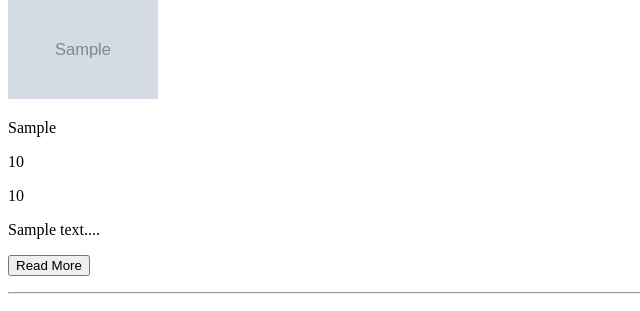
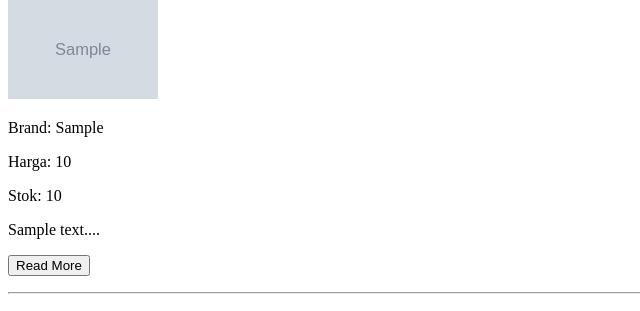
Before and after one commit to BenedictZir/bolapedia, a Django app: page / in a window 1280 px wide. Shown: the part 463-774 px from the top of the page, without its empty margins (0-640 px from the left). Run offline with Django 5.2, Linux system fonts and the light colour scheme; tables that the repository leaves empty hold one stand-in row (values such as "Sample post"); grey boxes marked "Sample" are stand-in pictures.

Commit message:
updated main and product detail page

```diff
--- a/main/templates/main.html
+++ b/main/templates/main.html
@@ -32,9 +32,9 @@
   <img src="{{ product.thumbnail }}" alt="thumbnail" width="150" height="100">
   <br />
   {% endif %}
-  <p>{{ product.brand }}</p>
-  <p>{{ product.price }}</p>
-  <p>{{ product.stock }}</p>
+  <p>Brand: {{ product.brand }}</p>
+  <p>Harga: {{ product.price }}</p>
+  <p>Stok: {{ product.stock }}</p>
   <p>{{ product.description|truncatewords:25 }}...</p>
 
   <p><a href="{% url 'main:show_product' product.id %}"><button>Read More</button></a></p>
--- a/main/templates/product_detail.html
+++ b/main/templates/product_detail.html
@@ -13,9 +13,9 @@
 <img src="{{ product.thumbnail }}" alt="Product thumbnail" width="300">
 <br /><br />
 {% endif %}
-<p>{{ product.brand }}</p>
-<p>{{ product.price }}</p>
-<p>{{ product.stock }}</p>
+<p>Brand: {{ product.brand }}</p>
+<p>Harga: {{ product.price }}</p>
+<p>Stok: {{ product.stock }}</p>
 <p>{{ product.description }}</p>
 
 {% endblock content %}
```
